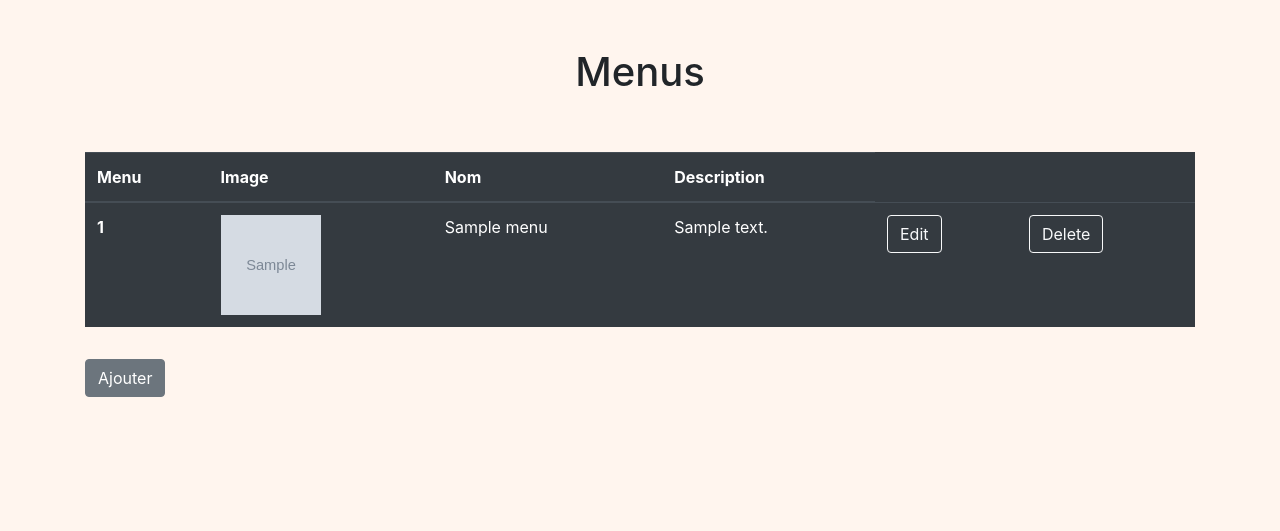
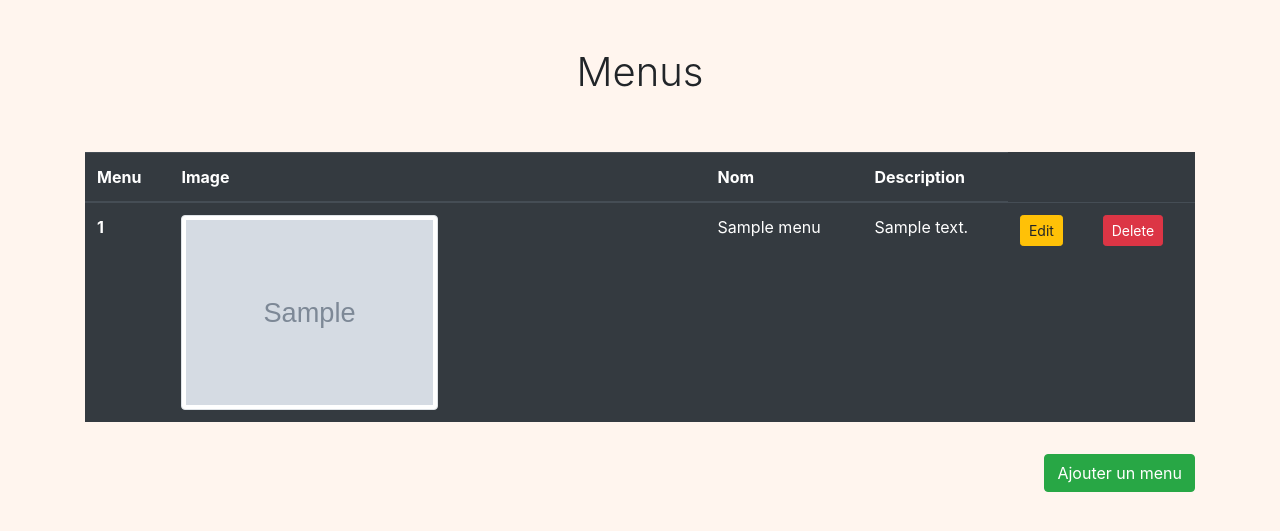
Before and after one commit to sxeseb/StrasCook, a PHP site: template src/View/Admin/menu.html.twig in a window 1280 px wide. Shown: the top 531 px of the page. Run offline with PHP 8.4, Linux system fonts and the light colour scheme; the template is opened without the code that fills it: most values are stand-ins (such as "Sample title", 1, 10 or a date in 2020); grey boxes marked "Sample" are stand-in pictures; a stand-in replaces the project's code that opens the database connection; some libraries are stand-ins or nearby versions; some web fonts are replaced.

Commit message:
Lifting Admin Menus

```diff
--- a/src/View/Admin/menu.html.twig
+++ b/src/View/Admin/menu.html.twig
@@ -8,7 +8,7 @@
     <div class="container py-5">
         <div class="row">
             <div class="col-md-12 text-center">
-                <h1>Menus</h1>
+                <h1 class="font-weight-light">Menus</h1>
             </div>
         </div>
     </div>
@@ -28,11 +28,11 @@
                     {% for menu in menus %}
                     <tr>
                         <th scope="row">{{ menu.id }}</th>
-                        <td><img class="thumbnail" src="{{menu.img_src}}" alt="image_menu"></td>
+                        <td><img class="img-thumbnail w-50" src="{{menu.img_src}}" alt="image_menu"></td>
                         <td>{{ menu.name }}</td>
                         <td>{{ menu.description }}</td>
-                        <td><a type="button" class="btn btn-outline-light" href="/Admin/updateMenu/{{ menu.id }}">Edit</a></td>
-                        <td><a type="button" class="btn btn-outline-light" href="/Admin/delete/{{ menu.id }}">Delete</a></td>
+                        <td><a class="btn btn-warning btn-sm" href="/Admin/updateMenu/{{ menu.id }}">Edit</a></td>
+                        <td><a class="btn btn-danger btn-sm" href="/Admin/delete/{{ menu.id }}">Delete</a></td>
                     </tr>
                     {% endfor %}
                     </tbody>
@@ -40,8 +40,8 @@
             </div>
         </div>
         <div class="row pb-3 pt-3">
-            <div class="col-md-12">
-                <a type="button" class="btn btn-secondary" href="/Admin/addMenu/">Ajouter</a>
+            <div class="col-md-12 d-flex justify-content-end">
+                <a class="btn btn-success" href="/Admin/addMenu/">Ajouter un menu</a>
             </div>
         </div>
     </div>
```
